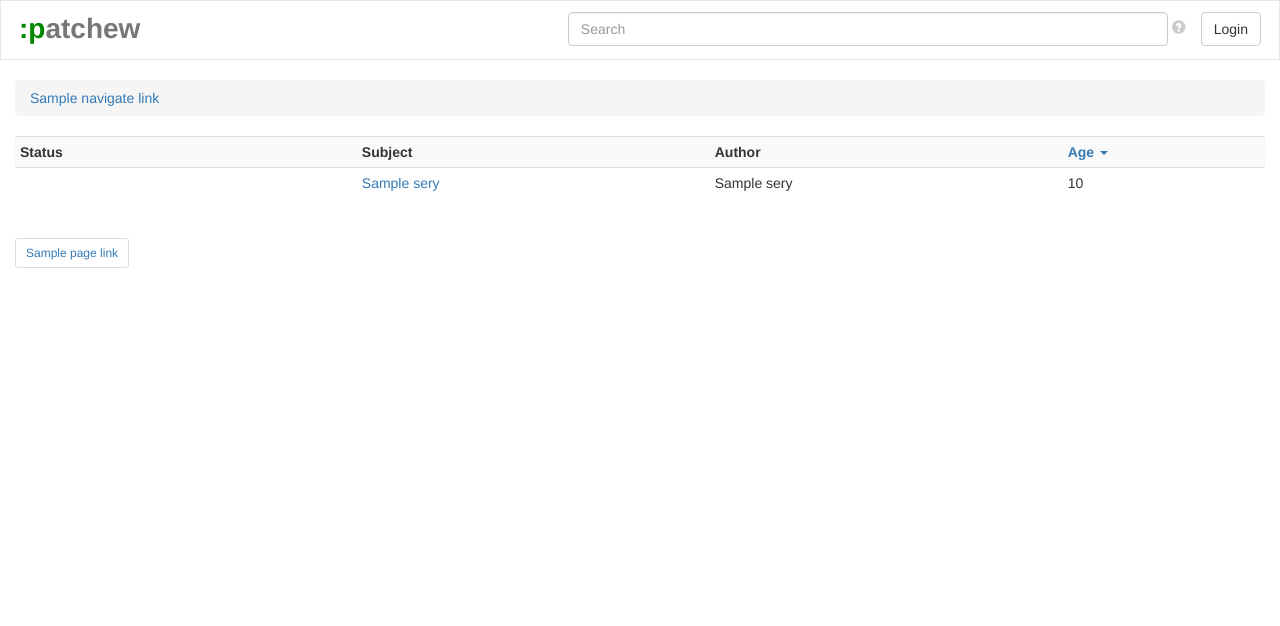
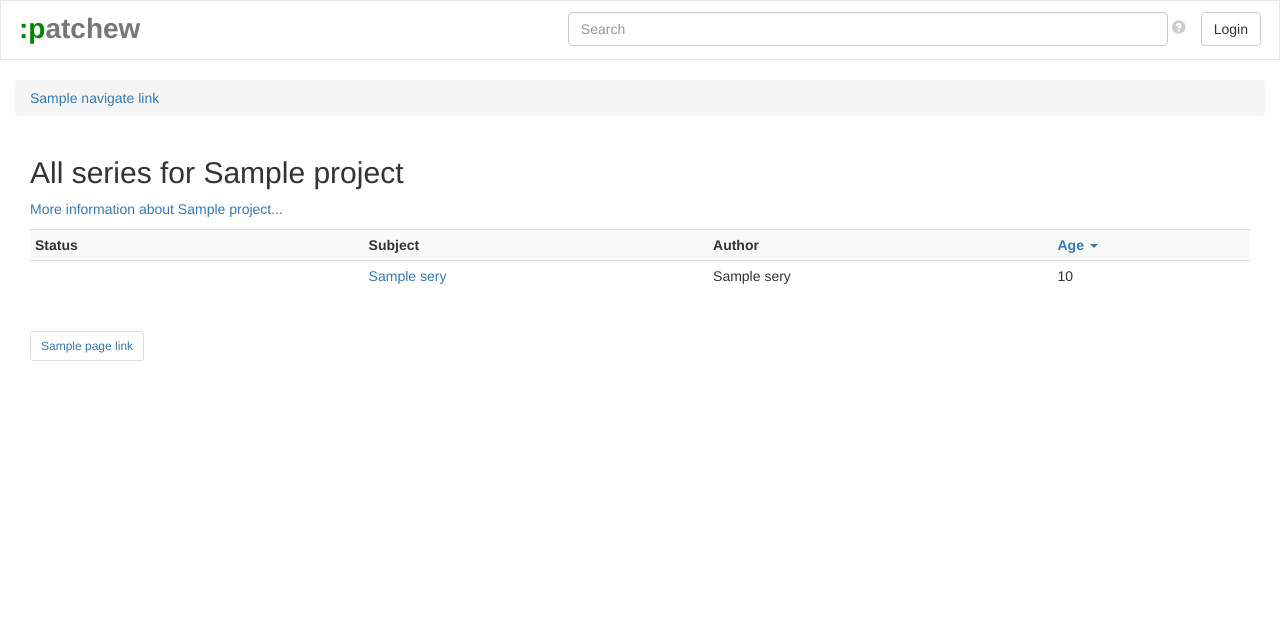
Before and after one commit to patchew-project/patchew, a Django app: template www/templates/series-list.html in a window 1280 px wide. Shown: the top 626 px of the page. Run offline with Django 3.2, Linux system fonts and the light colour scheme; tables that the repository leaves empty hold one stand-in row (values such as "Sample post"); the template is opened without the code that fills it: values that come from a table or form of the project are taken from there, most other values are stand-ins (such as "Sample title", 1, 10 or a date in 2020); parts of the project's set-up code (start-up, migrations or seed data) failed here and were passed over; some libraries are stand-ins or nearby versions.

Commit message:
add <h2> to series list page

```diff
--- a/www/templates/series-list.html
+++ b/www/templates/series-list.html
@@ -5,6 +5,14 @@
 {% endblock %}
 
 {% block content %}
+
+<div id="top"></div>
+<div class="col-lg-12">
+<h2>{% if is_search %}Search results{% else %}All series{% endif %}
+{% if project is not None %}for {{ project }}{% endif %}</h2>
+{% if not is_search %}
+<p><a href="{% url "project_detail" project=project %}">More information about {{ project }}...</a></p>
+{% endif %}
 
 {% if series %}
 <table class="table table-condensed table-striped">
@@ -71,6 +79,7 @@
         {% endfor %}
     </ul>
 </nav>
+</div>
 
 <script type="text/javascript">
 
```
